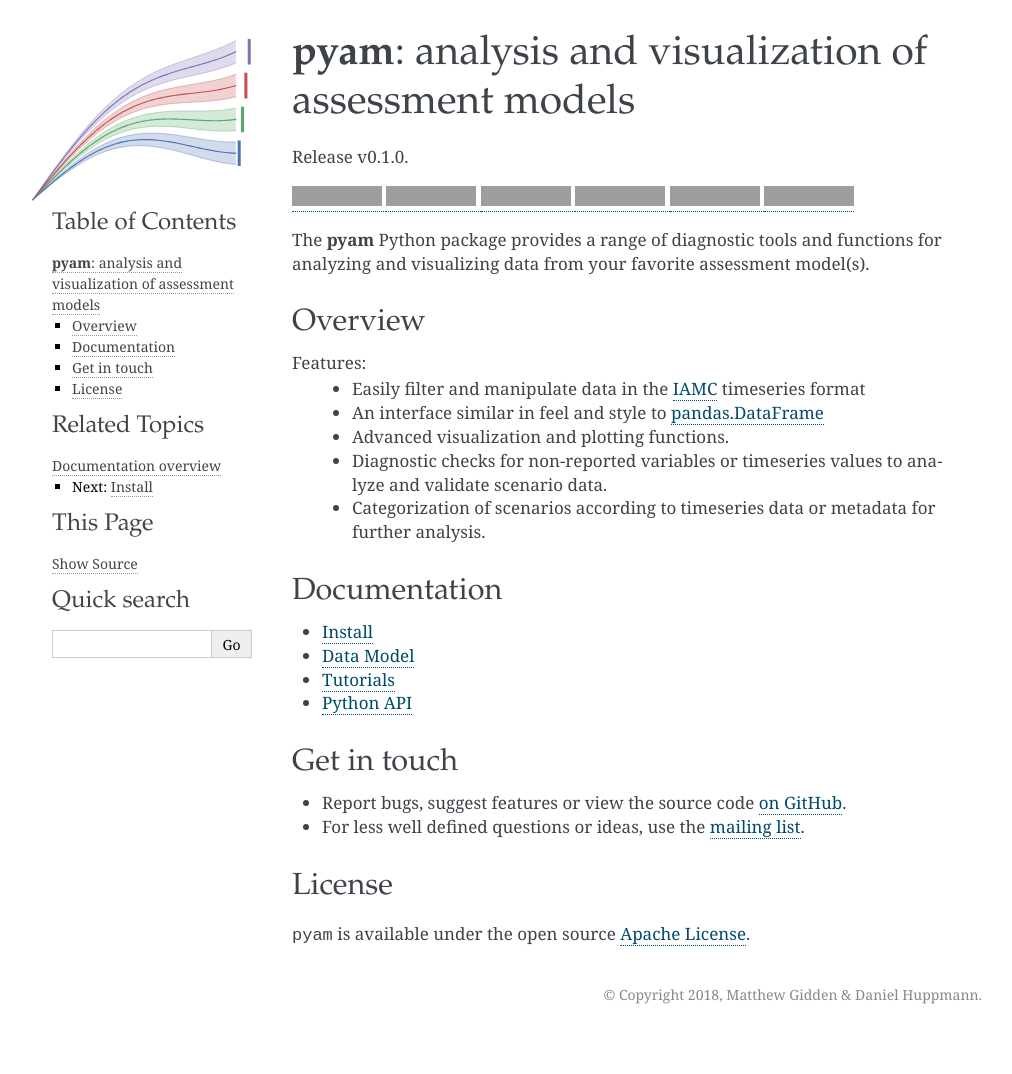
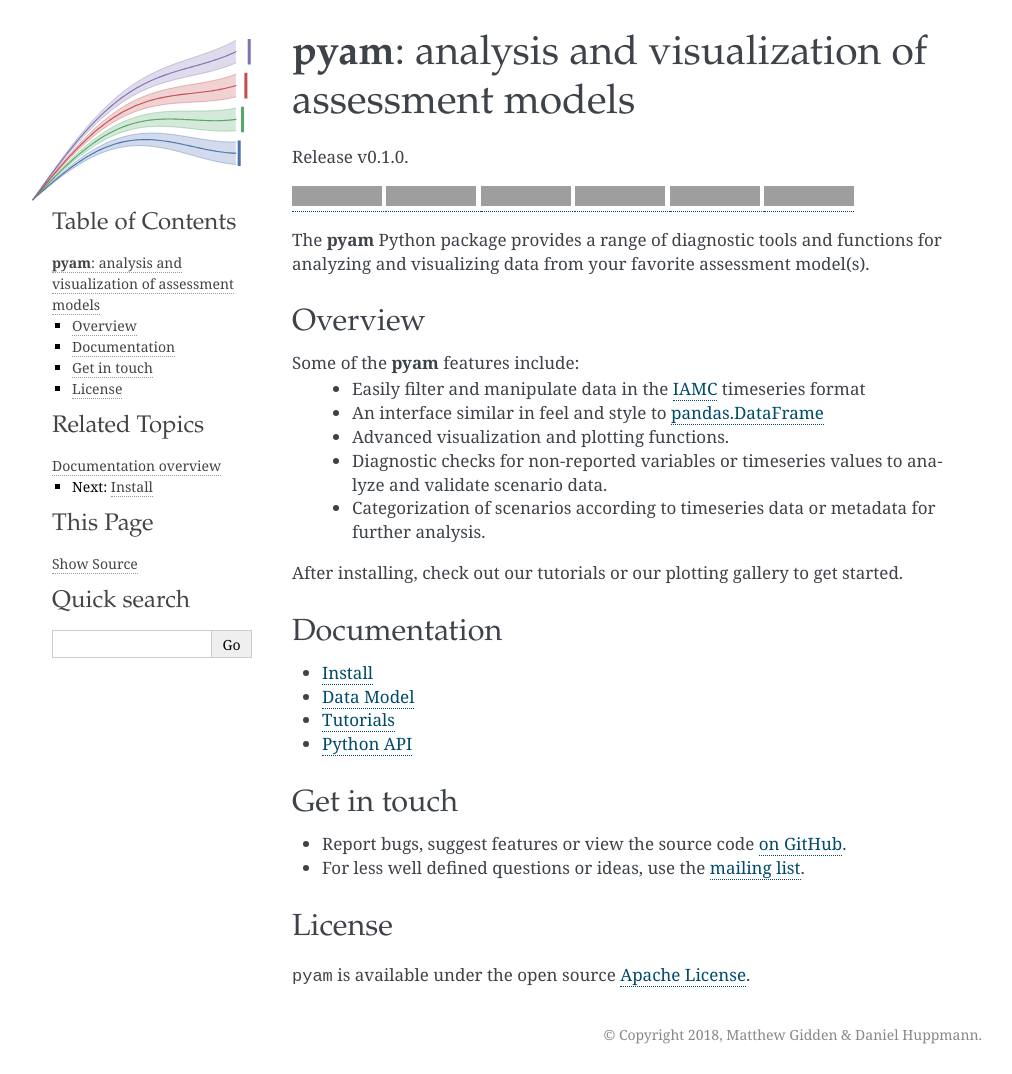
Before and after one commit to IAMconsortium/pyam, a Sphinx documentation site: the page built from doc/source/index.rst, in a window 1280 px wide, cut to the strip 0-1074 px from the top of the page. Shown: the whole strip, without its empty margins (128-1140 px from the left). Built offline with Sphinx 7.4.7, drawn with Linux system fonts in a browser that asks for light colours; pages that are not in the unit, such as notebooks, are missing from menus; before the commit the page ends 1034 px from its top, so only the background shows below that; grey boxes are pictures that could not be loaded.

Commit message:
add line

```diff
--- a/doc/source/index.rst
+++ b/doc/source/index.rst
@@ -28,7 +28,7 @@
 Overview
 --------
 
-Features:
+Some of the **pyam** features include:
  - Easily filter and manipulate data in the `IAMC`_ timeseries format
  - An interface similar in feel and style to `pandas.DataFrame`_
  - Advanced visualization and plotting functions.
@@ -42,6 +42,9 @@
 
 .. _`pandas.DataFrame`:
    https://pandas.pydata.org/pandas-docs/stable/generated/pandas.DataFrame.html
+
+After installing, check out our tutorials or our plotting gallery to get
+started.
 
 Documentation
 -------------
--- a/doc/source/tutorials.rst
+++ b/doc/source/tutorials.rst
@@ -1,3 +1,6 @@
+.. _tutorials:
+
+
 Tutorials
 *********
 
```
